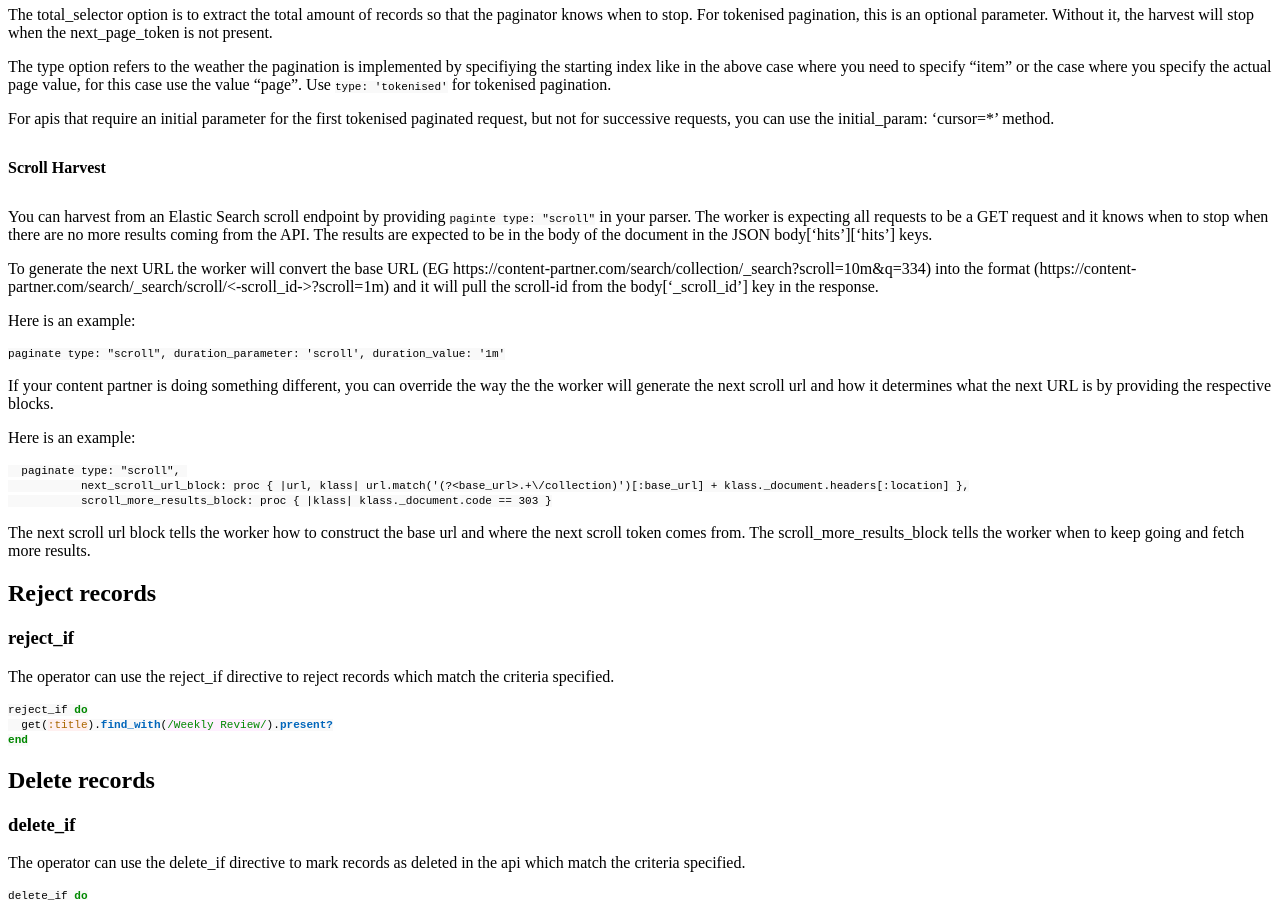
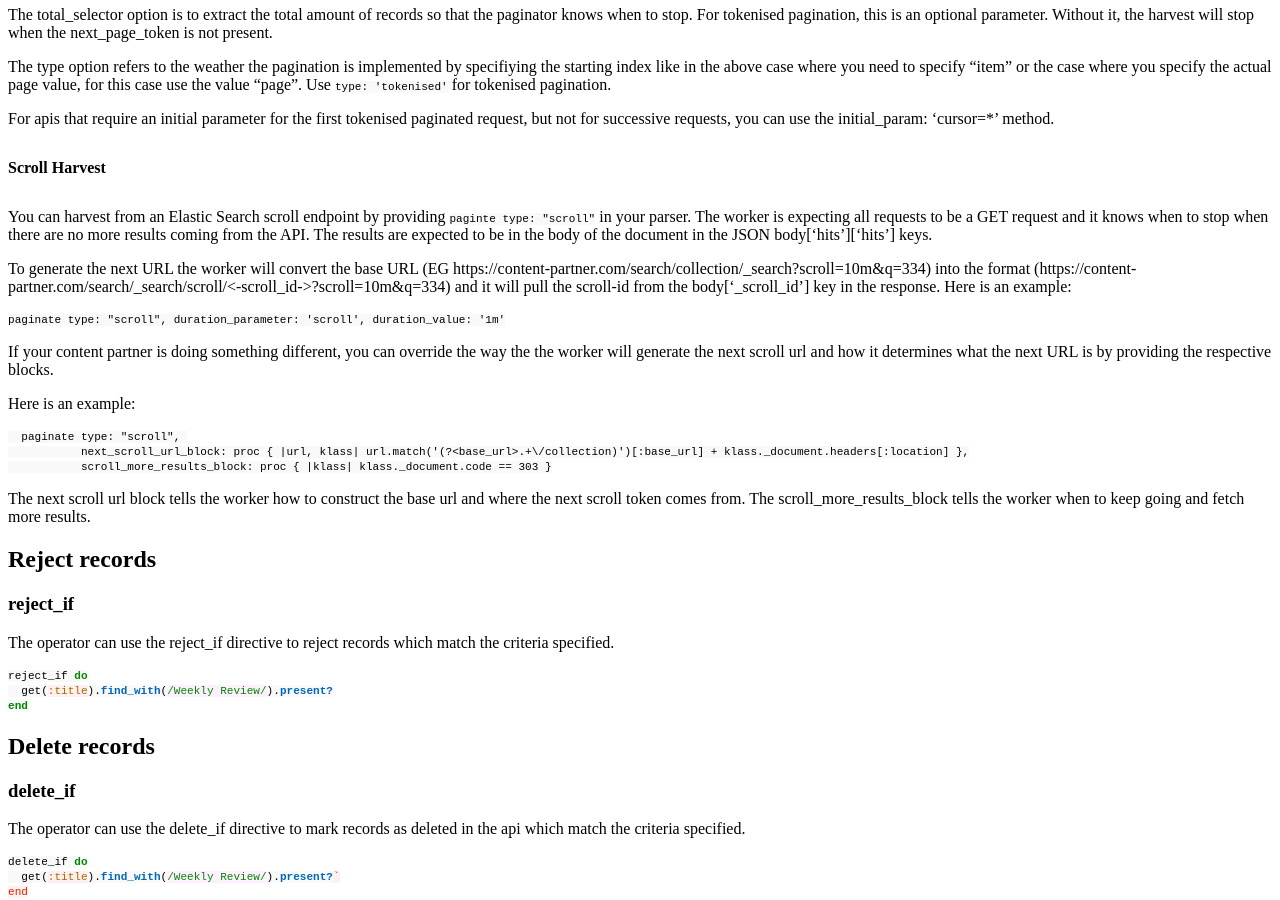
Before and after one commit to DigitalNZ/supplejack, a Jekyll site: the page built from _posts/2014-05-01-parser-dsl-domain-specific-language.md, in a window 1280 px wide and 900 px high, scrolled down 2372 px. Built offline with Jekyll 4.4.1, drawn with Linux system fonts in a browser that asks for light colours; Markdown is read by kramdown in place of the engine named in the settings; a style sheet for code colours, icons or effects is not loaded; some of the changed lines change nothing that is shown.

Commit message:
small typo

````diff
--- a/_posts/2014-05-01-parser-dsl-domain-specific-language.md
+++ b/_posts/2014-05-01-parser-dsl-domain-specific-language.md
@@ -99,8 +99,7 @@ For apis that require an initial parameter for the first tokenised paginated req
 
 You can harvest from an Elastic Search scroll endpoint by providing `paginte type: "scroll"` in your parser. The worker is expecting all requests to be a GET request and it knows when to stop when there are no more results coming from the API. The results are expected to be in the body of the document in the JSON body['hits']['hits'] keys.
 
-To generate the next URL the worker will convert the base URL (EG https://content-partner.com/search/collection/_search?scroll=10m&q=334) into the format (https://content-partner.com/search/_search/scroll/<-scroll_id->?scroll=1m) and it will pull the scroll-id from the body['_scroll_id'] key in the response.
-
+To generate the next URL the worker will convert the base URL (EG https://content-partner.com/search/collection/_search?scroll=10m&q=334) into the format (https://content-partner.com/search/_search/scroll/<-scroll_id->?scroll=10m&q=334) and it will pull the scroll-id from the body['_scroll_id'] key in the response.
 Here is an example:
 
 ```
````
